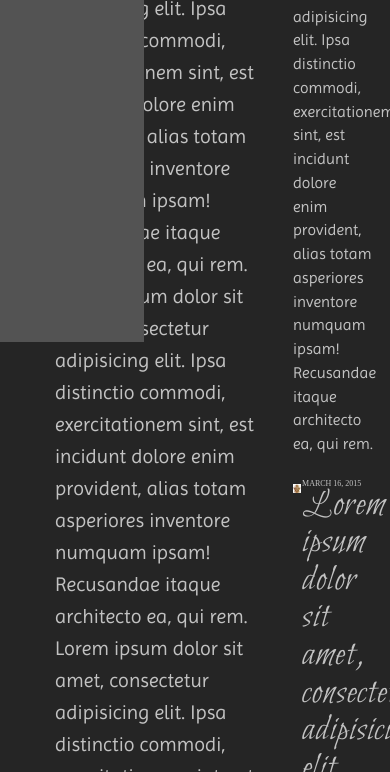
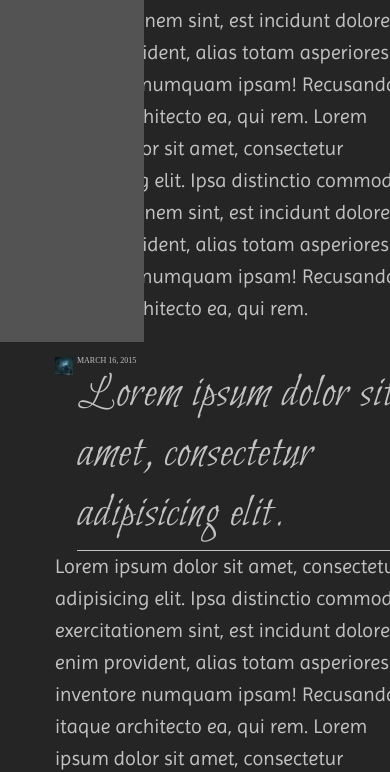
Before and after one commit to KempfCreative/TheWanderingDwarf, a website: page index.html in a window 390 px wide. Shown: the part 502-1274 px from the top of the page. Drawn offline with Linux system fonts and the light colour scheme; files whose address does not match are found by name.

Commit message:
Starting media query changes mobile first

```diff
--- a/sass/style.scss
+++ b/sass/style.scss
@@ -71,7 +71,10 @@ body {
         float: left;
         margin-left: 10%;
         padding:1em;
-        width: 60%;
+        width: 100%;
+        @media screen and (min-width: 1024px) {
+            width: 60%;
+        }
         height: 100%;
     }
     &_secondary {
@@ -79,7 +82,10 @@ body {
         float: right;
         margin-left: 1%;
         padding:1em;
-        width: 29%;
+        width: 100%;
+        @media screen and (min-width: 1024px) {
+            width: 29%;
+        }
     }
 }
 .article-feature {
@@ -116,6 +122,9 @@ body {
 .article-blurb {
     display: inline-block;
     width: 100%;
+    @media screen and (min-width: 1024px) {
+        width:20%;
+    }
     color: $navBg;
     .image-container {
         float: left;
```
Also changed, not shown: css/style.css.
